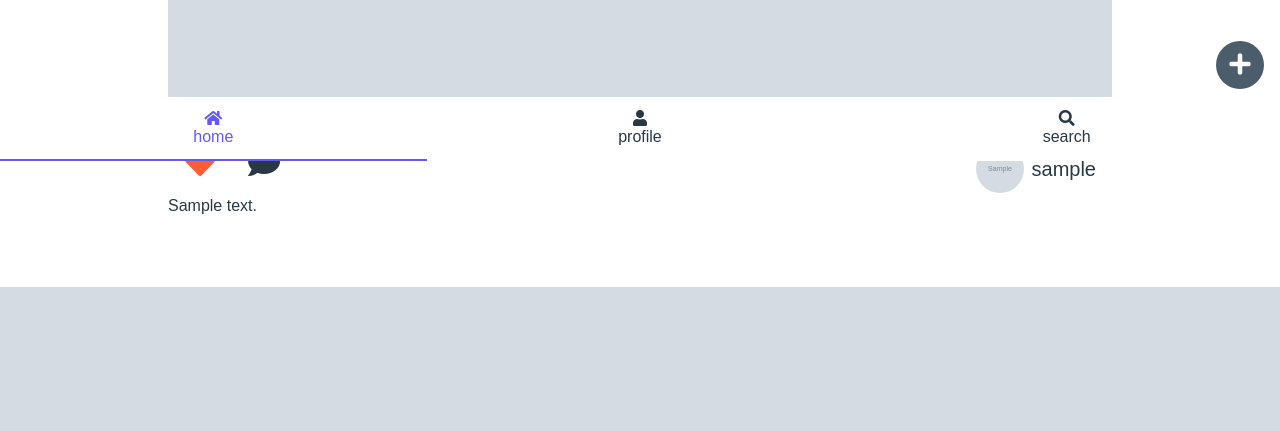
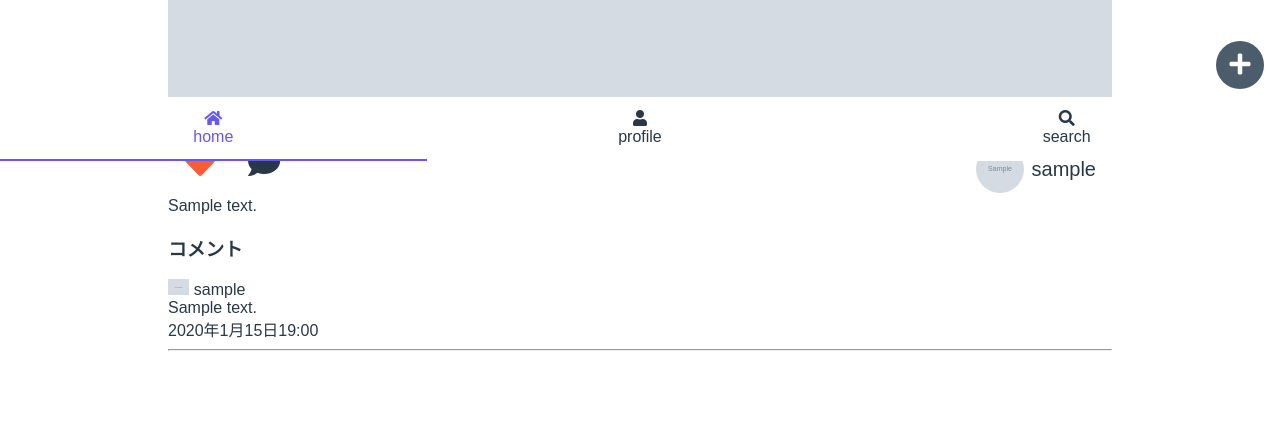
Before and after one commit to BeEngineer-Organization/BeEngram, a Django app: page /post/1 in a window 1280 px wide. Shown: the part 639-1070 px from the top of the page. Before the commit the page ends 926 px from the top, so only its background shows below. Run offline with Django 4.2, Linux system fonts and the light colour scheme; a user stored in the database is signed in; tables that the repository leaves empty hold one stand-in row (values such as "Sample post"); grey boxes marked "Sample" are stand-in pictures.

Commit message:
コメント一覧完成

```diff
--- a/main/static/main/css/style.css
+++ b/main/static/main/css/style.css
@@ -271,6 +271,10 @@ body {
     text-decoration: none;
 }
 
+.post__response img {
+    height: 1rem;
+}
+
 .like--active * {
     color: var(--orange);
 }
--- a/main/templates/main/post_detail.html
+++ b/main/templates/main/post_detail.html
@@ -35,6 +35,20 @@
     <div class="post__body">
         {{ post.note }}
     </div>
+    <div class="post__comments">
+        <h3>コメント</h3>
+        {% for comment in post.comments.all %}
+        <div class="post__response">
+            <div>
+                <img src="{{ comment.user.icon_url }}" alt="ユーザーアイコン">
+                <span>{{ comment.user.username }}</span>
+            </div>
+            <div>{{ comment.text }}</div>
+            <div>{{ comment.post_date }}</div>
+            <hr>
+        </div>
+        {% endfor %}
+    </div>
 </div>
 {% endblock %}
 
--- a/main/views.py
+++ b/main/views.py
@@ -183,6 +183,11 @@ class FollowListView(LoginRequiredMixin, ListView):
 
         return super().get_queryset()
 
+    def get_context_data(self, **kwargs):
+        context = super().get_context_data(**kwargs)
+        context["user_id"] = self.kwargs["pk"]
+        return context
+
     def post(self, request, *args, **kwargs):
         user = request.user
         target = get_object_or_404(User, pk=request.POST["target"])
@@ -193,11 +198,6 @@ class FollowListView(LoginRequiredMixin, ListView):
             user.follow.remove(target)
             user.save()
         return self.get(request, *args, **kwargs)
-
-    def get_context_data(self, **kwargs):
-        context = super().get_context_data(**kwargs)
-        context["user_id"] = self.kwargs["pk"]
-        return context
 
 
 class SearchView(LoginRequiredMixin, ListView):
```
